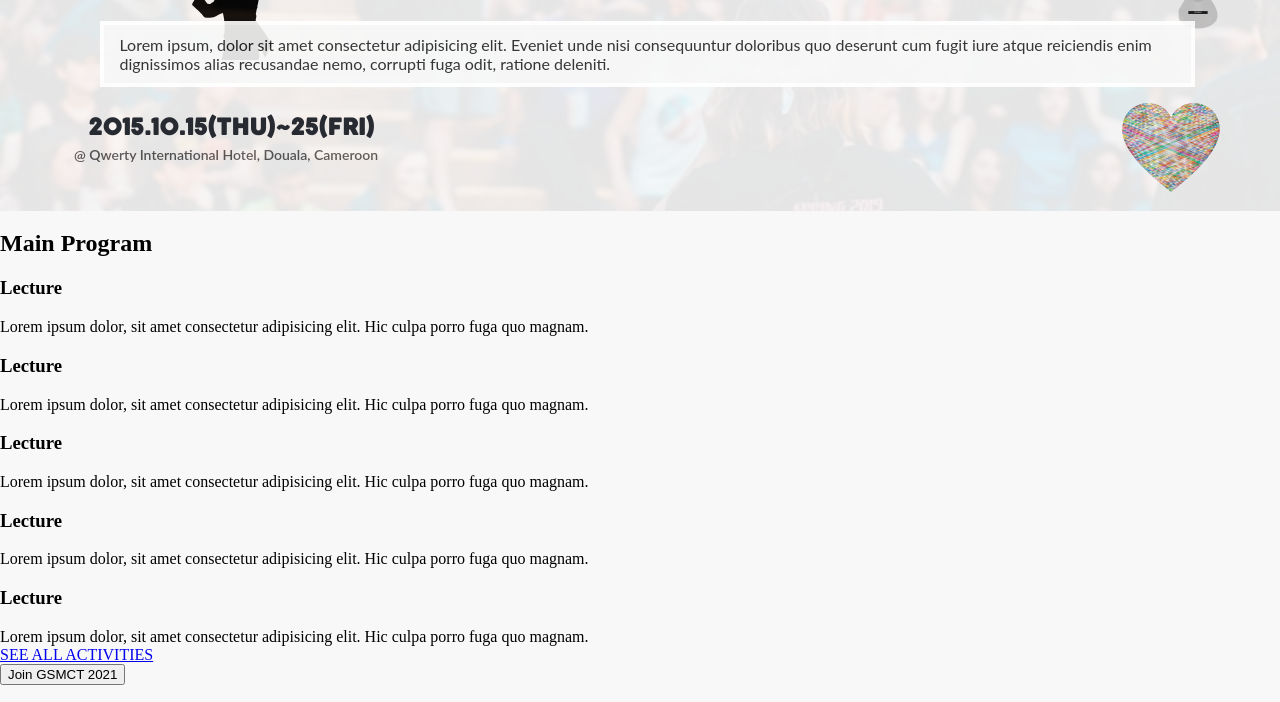
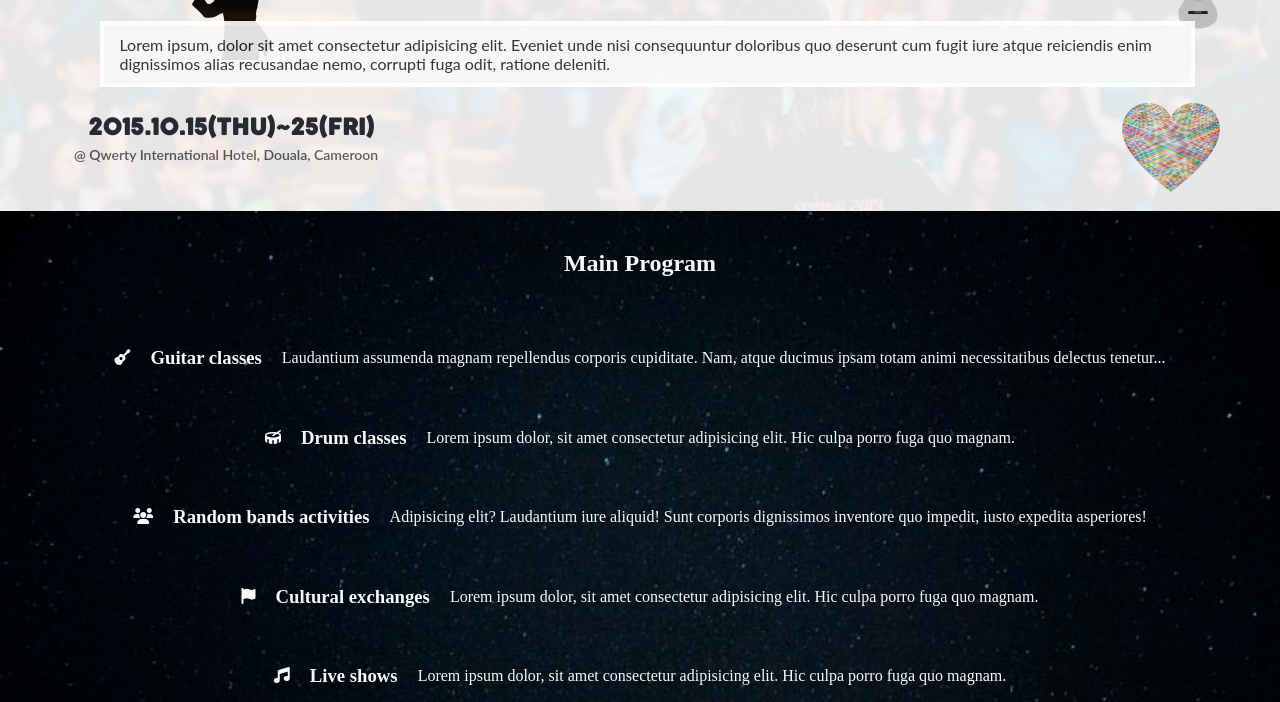
Before and after one commit to Kingjosh007/capstone1-summer-music-camp, a website: page index.html in a window 1280 px wide. Shown: the part 233-935 px from the top of the page. Drawn offline with Linux system fonts and the light colour scheme.

Commit message:
Add font-awesome icons

```diff
--- a/index.html
+++ b/index.html
@@ -63,32 +63,30 @@
             <div class="separator"></div>
             <div class="articles-container">
                 <article class="program-item">
-                    <div class="icon"></div>
-                    <h3 class="activity">Lecture</h3>
+                    <div class="icon"><i class="fas fa-guitar"></i></div>
+                    <h3 class="activity">Guitar classes</h3>
+                    <div class="description">Laudantium assumenda magnam repellendus corporis cupiditate. Nam, atque ducimus ipsam totam animi necessitatibus delectus tenetur...</div>
+                </article>
+                <article class="program-item">
+                    <div class="icon"><i class="fas fa-drum"></i></div>
+                    <h3 class="activity">Drum classes</h3>
                     <div class="description">Lorem ipsum dolor, sit amet consectetur adipisicing elit. Hic culpa porro
                         fuga quo magnam.</div>
                 </article>
                 <article class="program-item">
-                    <div class="icon"></div>
-                    <h3 class="activity">Lecture</h3>
+                    <div class="icon"><i class="fas fa-users"></i></div>
+                    <h3 class="activity">Random bands activities</h3>
+                    <div class="description">Adipisicing elit? Laudantium iure aliquid! Sunt corporis dignissimos inventore quo impedit, iusto expedita asperiores!</div>
+                </article>
+                <article class="program-item">
+                    <div class="icon"><i class="fas fa-flag"></i></div>
+                    <h3 class="activity">Cultural exchanges</h3>
                     <div class="description">Lorem ipsum dolor, sit amet consectetur adipisicing elit. Hic culpa porro
                         fuga quo magnam.</div>
                 </article>
                 <article class="program-item">
-                    <div class="icon"></div>
-                    <h3 class="activity">Lecture</h3>
-                    <div class="description">Lorem ipsum dolor, sit amet consectetur adipisicing elit. Hic culpa porro
-                        fuga quo magnam.</div>
-                </article>
-                <article class="program-item">
-                    <div class="icon"></div>
-                    <h3 class="activity">Lecture</h3>
-                    <div class="description">Lorem ipsum dolor, sit amet consectetur adipisicing elit. Hic culpa porro
-                        fuga quo magnam.</div>
-                </article>
-                <article class="program-item">
-                    <div class="icon"></div>
-                    <h3 class="activity">Lecture</h3>
+                    <div class="icon"><i class="fas fa-music"></i></div>
+                    <h3 class="activity">Live shows</h3>
                     <div class="description">Lorem ipsum dolor, sit amet consectetur adipisicing elit. Hic culpa porro
                         fuga quo magnam.</div>
                 </article>
@@ -164,6 +162,10 @@
             <a href="mailto:kingjochewa2007@gmail.com">kingjochewa2007@gmail.com</a>
         </div>
     </footer>
+
+    <!-- Font Awesome 5 -->
+    <script src="https://kit.fontawesome.com/c397284221.js" crossorigin="anonymous"></script>
+
 </body>
 
 </html>
--- a/scss/home.scss
+++ b/scss/home.scss
@@ -79,4 +79,24 @@ main {
   }
 }
 
+.main-program {
+    @include flex-column(center, 1em);
+    background-image: url('../assets/jpg/paul-volkmer-dark-background.jpg');
+    background-repeat: no-repeat;
+    background-attachment: scroll;
+    background-size: cover;
+    color: $home-main-bg;
+    padding-block: 1.2em;
+
+    .articles-container {
+        @include flex-column(center, 20px);
+    }
+
+    .program-item {
+        @include flex-row(center, 20px);
+        align-items: center;
+    }
+
+}
+
 @import "footer";
```
Also changed, not shown: assets/jpg/paul-volkmer-dark-background.jpg (added), css/home.css, 1 other file.
